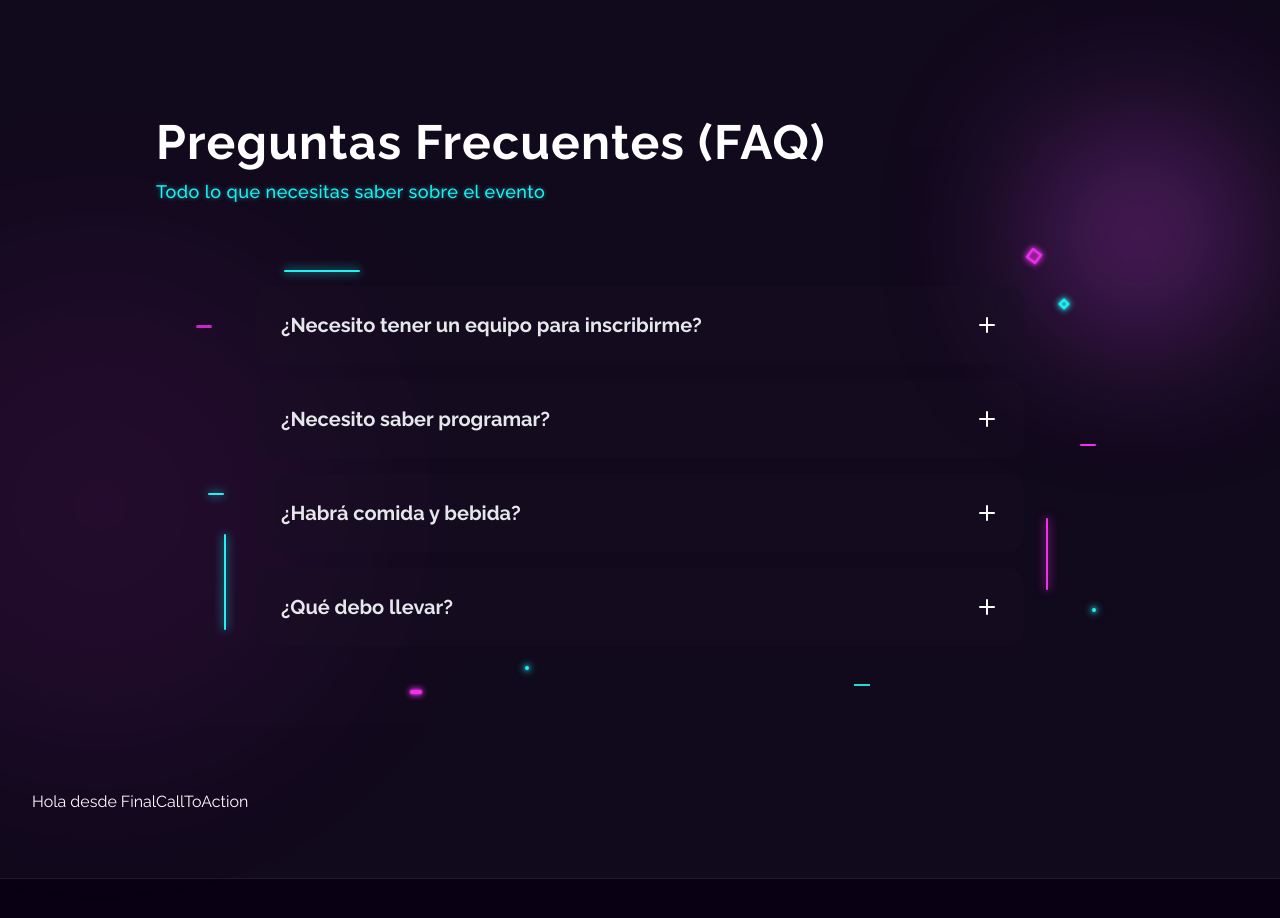
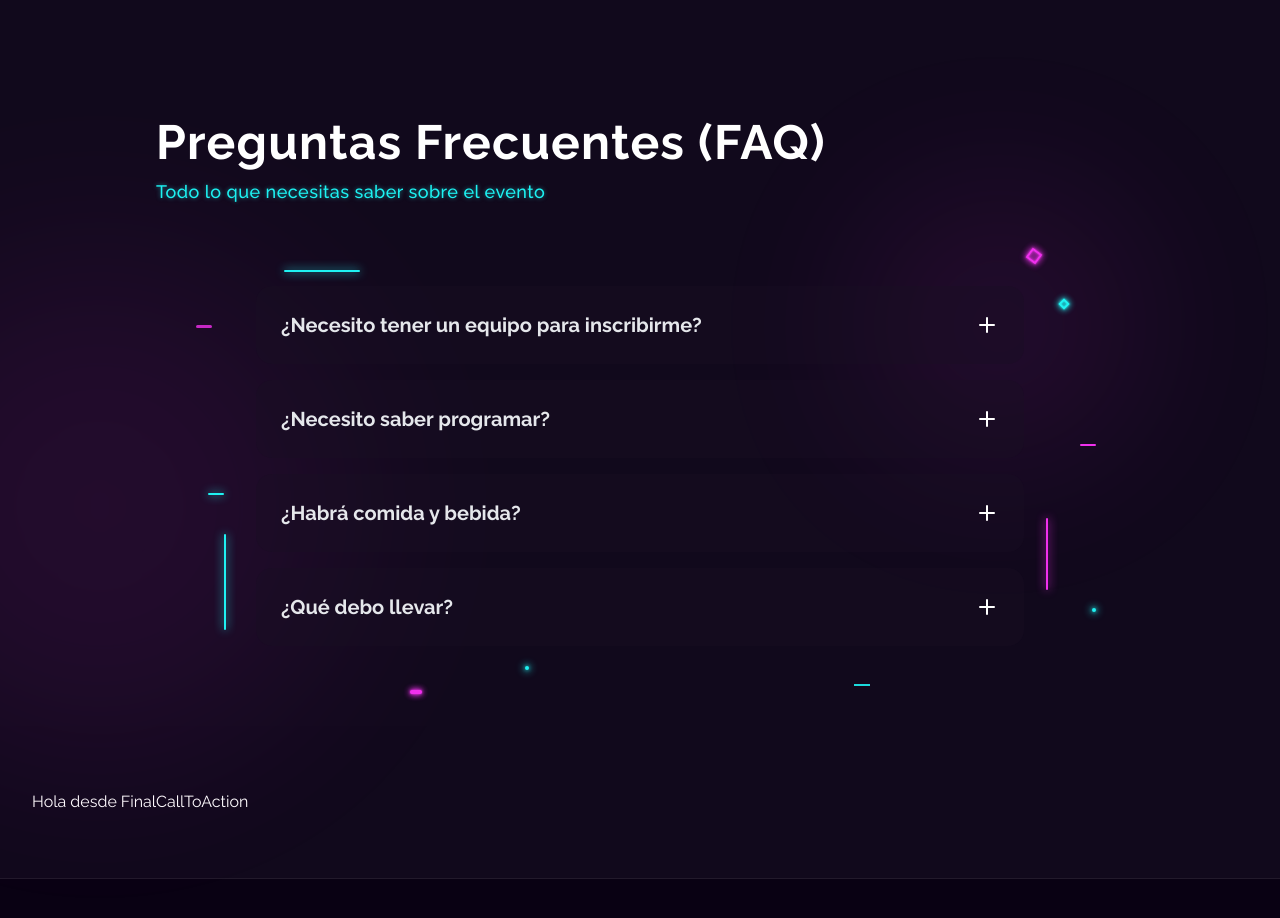
Before and after one commit to AnthoLogy63/GGJ-Arequipa-Site, a React (Vite) app in the folder ggj-aqp/: page / in a window 1280 px wide. Shown: the part 4340-5258 px from the top of the page. Built offline with nearby package versions, Linux system fonts and the light colour scheme; a web font is replaced by a local one.

Commit message:
style: ajustar círculos de fondo en faqsection - igualar colores magenta con pulso suave

```diff
--- a/ggj-aqp/src/components/home/FaqSection.tsx
+++ b/ggj-aqp/src/components/home/FaqSection.tsx
@@ -33,15 +33,14 @@ const FaqSection = () => {
             {/* 1. Mancha Magenta Intensa (Izquierda Centro) - Destaca los adornos laterales */}
             <div className="absolute top-[30%] -left-[150px] w-[500px] h-[500px] bg-[#F130EE] opacity-[0.08] blur-[100px] rounded-full pointer-events-none"></div>
 
-            {/* 2. Acento Morado (Arriba Derecha) - Detalle sutil con pulso lento */}
-            <div
-                className="absolute top-20 right-10 w-[200px] h-[200px] bg-[#6E2880] opacity-[0.06] blur-[80px] rounded-full pointer-events-none"
-                style={{
-                    animation: 'pulse 4s ease-in-out infinite'
-                }}
-            ></div>
-
             <div className="w-full max-w-3xl relative">
+                {/* 2. Acento Magenta (Derecha) - Mismo color que izquierda con pulso lento */}
+                <div
+                    className="absolute top-[15%] -right-[100px] w-[250px] h-[250px] bg-[#F130EE] opacity-[0.08] blur-[90px] rounded-full pointer-events-none"
+                    style={{
+                        animation: 'glowPulseSoft 4s ease-in-out infinite'
+                    }}
+                ></div>
 
                 {/* Decoraciones */}
                 <div className="hidden md:block">
--- a/ggj-aqp/src/index.css
+++ b/ggj-aqp/src/index.css
@@ -165,3 +165,20 @@ body {
 .glow-pulse {
   animation: glow-pulse 2.5s ease-in-out infinite;
 }
+
+@keyframes glowPulseSoft {
+  0% {
+    opacity: 0.08;
+    transform: scale(1);
+  }
+
+  50% {
+    opacity: 0.12;
+    transform: scale(1.05);
+  }
+
+  100% {
+    opacity: 0.08;
+    transform: scale(1);
+  }
+}
```
